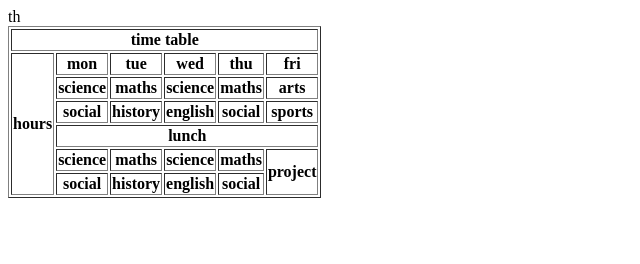
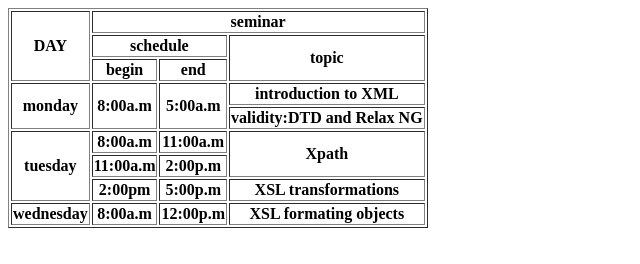
Before and after one commit to vazha3421/24-11-23, a plain HTML site: page index.html in a window 1280 px wide. Shown: the whole page, without its empty margins (0-640 px from the left). Drawn offline with Linux system fonts and the light colour scheme.

Commit message:
Add files via upload

```diff
--- a/index.html
+++ b/index.html
@@ -8,57 +8,48 @@
 <body>
     <table border="1">
     <tr>
-   <th colspan="6">time table</th>
+<th rowspan="3">DAY</th>
+<th colspan="5">seminar</th>
+    </tr>
+    <tr>
+      <th colspan="2">schedule</th>
+      <th colspan="2" rowspan="2">topic</th>
 
     </tr>
     <tr>
-
-<th rowspan="6">hours</th>
-<th>mon</th>
-<th>tue</th>
-<th>wed</th>
-<th>thu</th>
-<th>fri</th>
+<th>begin</th>
+<th>end</th>
     </tr>
     <tr>
-<th>science</th>
-<th>maths</th>
-<th>science</th>
-<th>maths</th>
-<th>arts</th>
+<th rowspan="2">monday</th>
+<th rowspan="2">8:00a.m</th>
+<th rowspan="2">5:00a.m</th>
+<th colspan="3">introduction to XML</th>
     </tr>
     <tr>
-<th>social</th>
-<th>history</th>
-<th>english</th>
-<th>social</th>
-<th>sports</th>
+<th>validity:DTD and Relax NG</th>
     </tr>
     <tr>
-<th colspan="5"> lunch</th>
+<th rowspan="3">tuesday</th>
+<th>8:00a.m</th>
+<th>11:00a.m</th>
+<th rowspan="2">Xpath</th>
     </tr>
     <tr>
-<th>science</th>
-<th>maths</th>
-<th>science</th>
-<th>maths</th>
-<th rowspan="2">project</th>
-th
+<th>11:00a.m</th>
+<th>2:00p.m</th>
     </tr>
     <tr>
-<th>social</th>
-<th>history</th>
-<th>english</th>
-<th>social</th>
+<th>2:00pm</th>
+<th>5:00p.m</th>
+<th colspan="3">XSL transformations</th>
     </tr>
-
-
-
-
-
-
-
-
+    <tr>
+<th>wednesday</th>
+<th>8:00a.m</th>
+<th>12:00p.m</th>
+<th>XSL formating objects</th>
+    </tr>
 </table>
 </body>
 </html>
```
Lines whose indentation alone changed are shown as unchanged.
